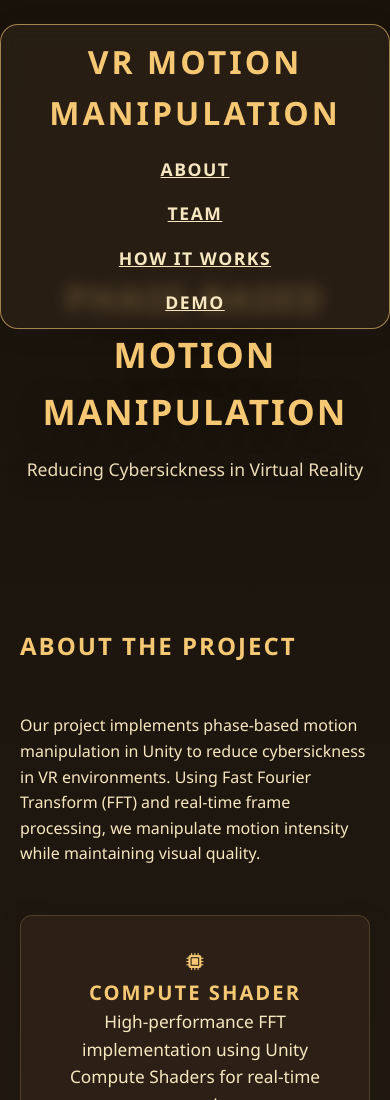
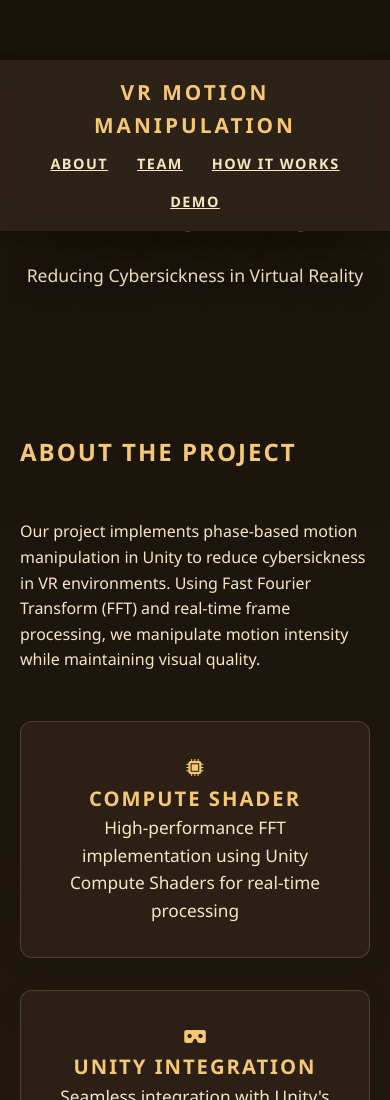
Before and after one commit to chimerasep/PhaseBasedMotionManipulation, a plain HTML site: page index.html in a window 390 px wide. Shown: the top 1100 px of the page. Drawn offline with Linux system fonts and the light colour scheme.

Commit message:
Update styles.css

```diff
--- a/styles.css
+++ b/styles.css
@@ -47,6 +47,7 @@ h1, h2, h3, h4, h5, h6 {
     top: 0;
     z-index: 1000;
     padding: 1.5rem 0 0.5rem 0;
+    transition: transform 0.3s ease;
 }
 
 .navbar .container {
@@ -307,15 +308,31 @@ footer {
 
 /* Responsive Design */
 @media (max-width: 768px) {
+    .navbar {
+        position: static;
+        top: auto;
+        padding: 1rem 0;
+        background: #2d2217ee;
+    }
+
+    body {
+        padding-top: 0;
+    }
+
     .navbar .container {
         flex-direction: column;
         text-align: center;
+        padding: 0.5rem 1rem;
     }
 
     .nav-links {
         margin-top: 1rem;
         flex-direction: column;
         gap: 1rem;
+    }
+
+    .hero {
+        padding-top: 2rem;
     }
 
     .hero h1 {
@@ -409,6 +426,51 @@ footer {
 }
 
 @media (max-width: 900px) {
+    body {
+        padding-top: 60px; /* Reduced padding for mobile */
+    }
+
+    .navbar {
+        background: #2d2217; /* Solid background on mobile */
+        padding: 0.5rem 0;
+        position: fixed; /* Keep fixed but will hide on scroll */
+        height: auto;
+        box-shadow: 0 2px 10px rgba(0,0,0,0.2);
+    }
+
+    .navbar.hidden {
+        transform: translateY(-100%); /* Hide navbar when class is added */
+    }
+
+    .navbar .container {
+        border: none;
+        border-radius: 0;
+        background: transparent;
+        padding: 0.5rem 1rem;
+        margin: 0 auto;
+    }
+
+    .navbar h1 {
+        font-size: 1.3rem;
+    }
+
+    .nav-links {
+        margin-top: 0.5rem;
+        flex-direction: row;
+        flex-wrap: wrap;
+        justify-content: center;
+        gap: 0.8rem;
+    }
+
+    .nav-links a {
+        font-size: 0.9rem;
+        padding: 0.3rem 0.5rem;
+    }
+
+    .hero {
+        padding-top: 1rem;
+    }
+
     .comparison-slider, .comparison-container {
         max-width: 98vw;
     }
```
